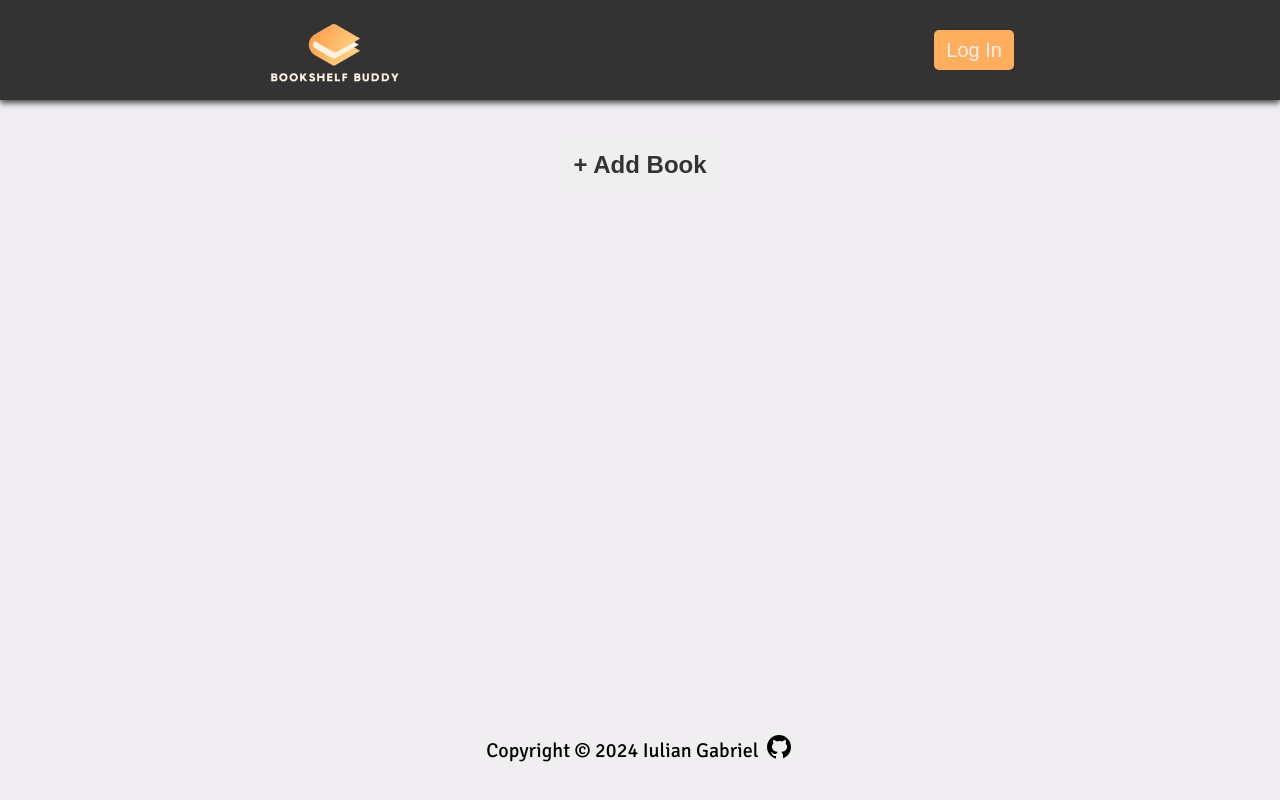
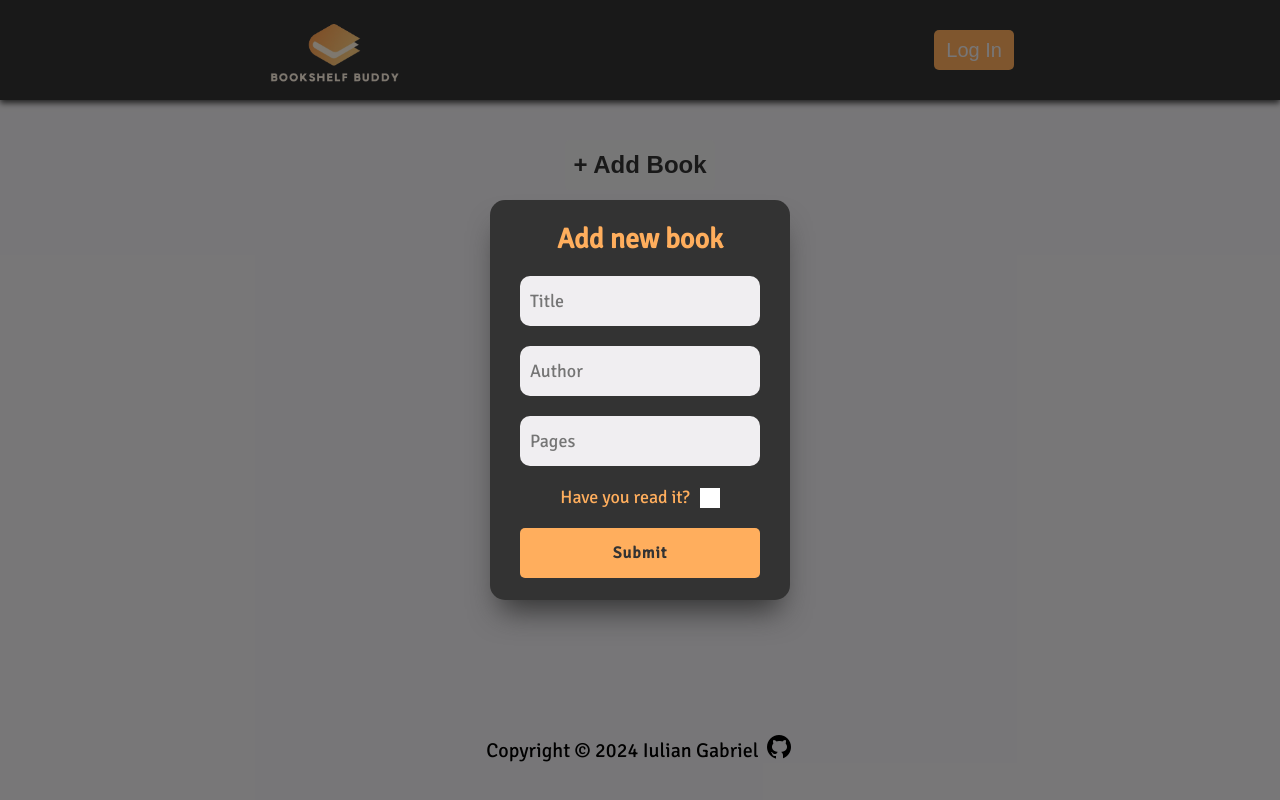
Before and after one commit to IulianGabriel/Bookshelf-Buddy, a plain HTML site: page index.html in a window 1280 px wide. Both pictures are taken after a click on the button "+ Add Book". Drawn offline with Linux system fonts and the light colour scheme.

Commit message:
Add books now opens, closes modal and overlay. you can close overlay by both clicking or pressing on escape. added modal/overlay transitions, slightly changed html and css code

```diff
--- a/index.html
+++ b/index.html
@@ -28,18 +28,25 @@
           <img class="logo-image" src="GithubLogo.png" alt="github Icon" />
         </a>
       </footer>
-      <div class="modal hidden">
+      <div class="modal">
         <p>Add new book</p>
-        <input class="book-title" type="text" placeholder="Title" required >
-        <input class="book-author" type="text" placeholder="Author" required >
-        <input class="book-pages" type="number" placeholder="Pages" required max="10000">
+        <input class="book-title" type="text" placeholder="Title" required />
+        <input class="book-author" type="text" placeholder="Author" required />
+        <input
+          class="book-pages"
+          type="number"
+          placeholder="Pages"
+          required
+          max="10000"
+        />
         <div class="is-read">
           <label for="is-read">Have you read it?</label>
-          <input class="isRead-checkbox" type="checkbox">
+          <input class="isRead-checkbox" type="checkbox" />
         </div>
         <button class="submit-button">Submit</button>
       </div>
-      <div class="overlay hidden"></div>
+      <div class="overlay"></div>
     </div>
+    <script src="script.js"></script>
   </body>
 </html>
--- a/script.js
+++ b/script.js
@@ -0,0 +1,25 @@
+// Declare Variables
+const addBooksButton = document.querySelector(".add-books");
+const modal = document.querySelector(".modal");
+const overlay = document.querySelector(".overlay");
+
+// Add event listeners
+addBooksButton.addEventListener("click", addBooks);
+overlay.addEventListener("click", removeOverlay); // Remove modal and overlay by clicking on the overlay
+
+// Remove modal and overlay by pressing "Escape"
+document.addEventListener("keydown", (event) => {
+  if (event.key === "Escape") {
+    removeOverlay();
+  }
+});
+
+function addBooks() {
+  overlay.classList.add("active");
+  modal.classList.add("active");
+}
+
+function removeOverlay() {
+  overlay.classList.remove("active");
+  modal.classList.remove("active");
+}
--- a/style.css
+++ b/style.css
@@ -85,6 +85,7 @@ body {
   border-radius: 0.5rem;
   transition: 0.5s;
   margin-bottom: 4rem;
+  outline: none;
 }
 
 .add-books:hover {
@@ -156,7 +157,7 @@ body {
   position: absolute;
   top: 50%;
   left: 50%;
-  transform: translate(-50%, -50%);
+  transform: translate(-50%, -50%) scale(0.25);
   display: flex;
   flex-direction: column;
   justify-content: center;
@@ -166,8 +167,14 @@ body {
   width: 30rem;
   height: 40rem;
   border-radius: 1.5rem;
-  transition: 0.75s all;
   box-shadow: var(--primary-color) 0px 20px 30px -10px;
+  opacity: 0;
+  transition: opacity 0.5s ease, transform 0.5s ease;
+}
+
+.modal.active {
+  opacity: 1;
+  transform: translate(-50%, -50%) scale(1);
 }
 
 .modal p {
@@ -217,7 +224,7 @@ body {
 }
 
 .isRead-checkbox:checked::before {
-  content: "\2713"; /* Unicode checkmark character */
+  content: "\2713"; /* Unicode check character */
   display: block;
   text-align: center;
   font-size: 20px;
@@ -249,10 +256,11 @@ body {
   width: 100vw;
   height: 100vh;
   background-color: rgba(0, 0, 0, 0.5);
+  opacity: 0;
+  z-index: -1;
 }
 
-/* Hidden class for modal and overlay */
-.hidden {
-  transition: 0.75s all;
-  display: none;
+.overlay.active {
+  opacity: 1;
+  z-index: 0;
 }
```
